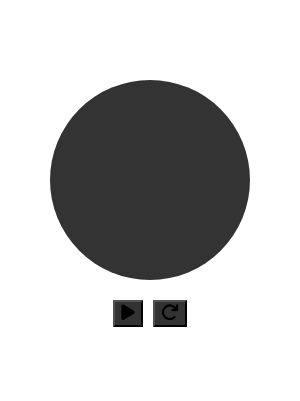
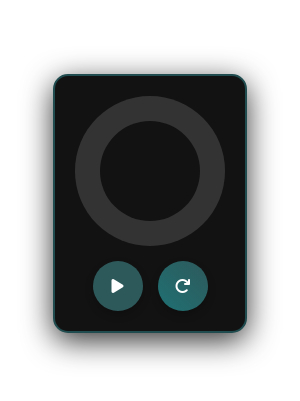
Before and after one commit to TimFinnigan/electron-pomodoro, an Electron app: page index.html in a window 300 px wide. Shown: the part 219-620 px from the top of the page. Drawn offline with Linux system fonts and the light colour scheme.

Commit message:
improve styling

```diff
--- a/index.html
+++ b/index.html
@@ -10,11 +10,11 @@
 <body>
   <div class="container">
     <div class="progress-bar">
-      <div class="timer-text">25:00</div>
+      <div class="timer-text">25:00</div> <!-- Timer text -->
     </div>
     <div class="controls">
-      <button id="toggle"><i class="fas fa-play"></i></button>
-      <button id="reset"><i class="fas fa-redo"></i></button>
+      <button id="toggle"><i class="fas fa-play"></i></button> <!-- Start/Pause button -->
+      <button id="reset"><i class="fas fa-redo"></i></button> <!-- Reset button -->
     </div>
   </div>
   <script src="renderer.js"></script>
--- a/renderer.js
+++ b/renderer.js
@@ -60,10 +60,10 @@ function pauseTimer() {
 toggleButton.addEventListener('click', () => {
     if (isRunning) {
         pauseTimer();
-        toggleButton.innerHTML = '<i class="fas fa-play"></i>';
+        toggleButton.innerHTML = '<i class="fas fa-play"></i>'; // Icon-only
     } else {
         startTimer();
-        toggleButton.innerHTML = '<i class="fas fa-pause"></i>';
+        toggleButton.innerHTML = '<i class="fas fa-pause"></i>'; // Icon-only
     }
     isRunning = !isRunning;
 });
@@ -74,7 +74,7 @@ resetButton.addEventListener('click', () => {
     isRunning = false;
     minutes = 25;
     seconds = 0;
-    toggleButton.innerHTML = '<i class="fas fa-play"></i>';
+    toggleButton.innerHTML = '<i class="fas fa-play"></i>'; // Icon-only
     updateDisplay();
 });
 
--- a/style.css
+++ b/style.css
@@ -15,13 +15,24 @@ body {
     display: flex;
     flex-direction: column;
     align-items: center;
+    border: 2px solid #204c4f; /* Dark teal border */
+    border-radius: 15px; /* Rounded corners for the border */
+    box-shadow: 0px 8px 30px rgba(0, 0, 0, 0.8); /* Shadow for better visibility */
+    background: #121212; /* Dark background */
+    padding: 20px;
+    position: relative; /* To handle hover effects */
+    transition: background 0.3s ease-in-out;
+}
+
+.container:hover .timer-text {
+    opacity: 1; /* Show time when hovering anywhere on the container */
 }
 
 .progress-bar {
-    width: 200px;
-    height: 200px;
+    width: 150px; /* Smaller donut */
+    height: 150px;
     border-radius: 50%;
-    background: conic-gradient(#333333 0%, #333333 100%);
+    background: conic-gradient(#204c4f 0%, #333333 100%); /* Dark teal progress */
     display: flex;
     justify-content: center;
     align-items: center;
@@ -29,25 +40,57 @@ body {
     transition: background 0.3s ease-in-out;
 }
 
-.progress-bar:hover .timer-text {
-    opacity: 1;
+.progress-bar::after {
+    content: '';
+    width: 100px; /* Inner hole */
+    height: 100px;
+    background: #121212; /* Matches container background */
+    border-radius: 50%;
+    position: absolute;
+    z-index: 1; /* Ensures the hole is properly layered */
 }
 
 .timer-text {
-    font-size: 36px;
+    font-size: 24px;
     font-weight: bold;
-    color: #ffffff;
+    color: #d1f0ef; /* Light teal for text */
+    position: absolute;
+    z-index: 2; /* Ensure it's above the hole */
     opacity: 0; /* Hidden by default */
     transition: opacity 0.3s ease-in-out;
 }
 
 .controls {
     display: flex;
-    gap: 10px;
-    margin-top: 20px;
+    gap: 15px; /* Spacing between buttons */
+    margin-top: 15px;
 }
 
 .controls button {
-    font-size: 18px;
-    background: #333333;
-    color
+    font-size: 16px;
+    background: #2e595b; /* Dark teal for buttons */
+    color: #ffffff;
+    border: none;
+    border-radius: 50%; /* Circular buttons */
+    width: 50px; /* Button width */
+    height: 50px; /* Button height */
+    display: flex;
+    justify-content: center;
+    align-items: center;
+    cursor: pointer;
+    transition: all 0.3s ease-in-out;
+    box-shadow: 0px 4px 8px rgba(0, 0, 0, 0.2); /* Subtle shadow */
+}
+
+.controls button:hover {
+    transform: scale(1.1); /* Slightly enlarge on hover */
+    box-shadow: 0px 6px 12px rgba(0, 0, 0, 0.3); /* Enhanced shadow */
+}
+
+#reset {
+    background: linear-gradient(45deg, #1f7073, #2e595b); /* Dark teal gradient */
+}
+
+#reset:hover {
+    background: linear-gradient(45deg, #3e8285, #2e595b); /* Lighter on hover */
+}
```
